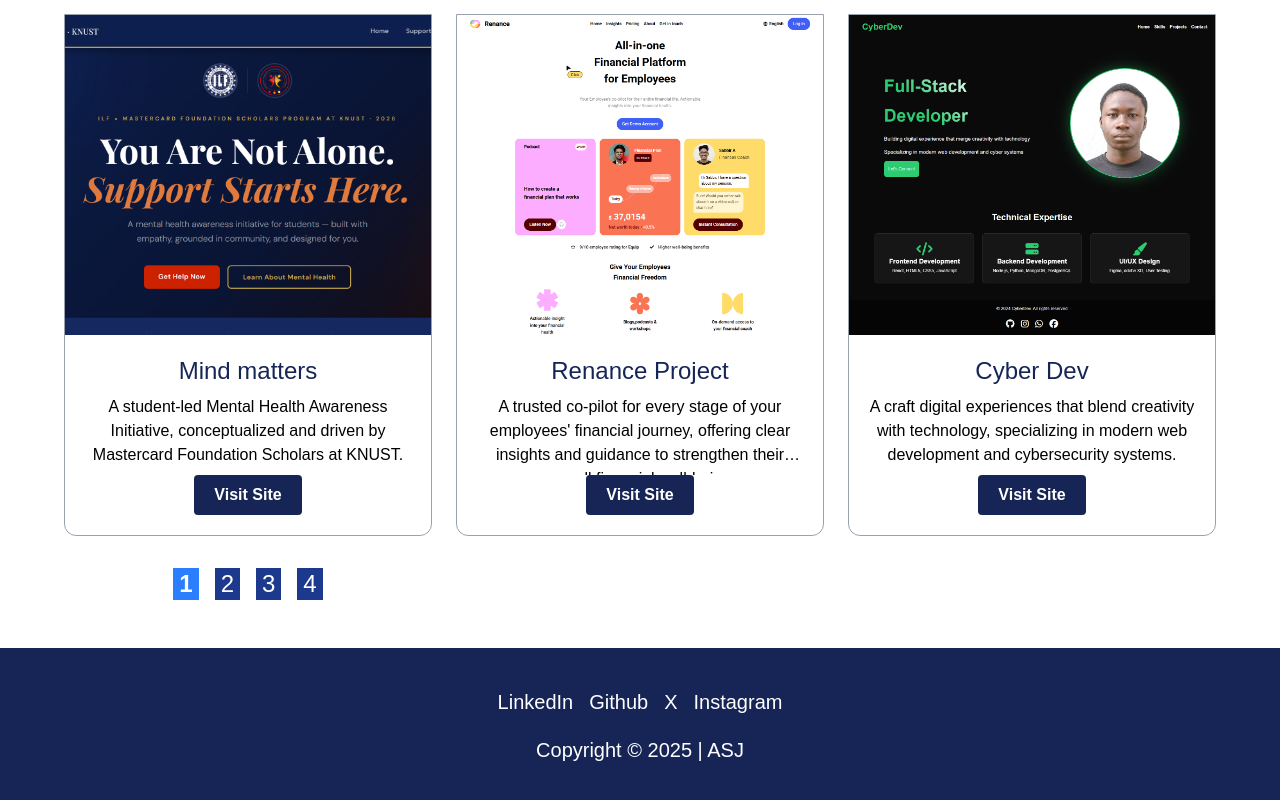
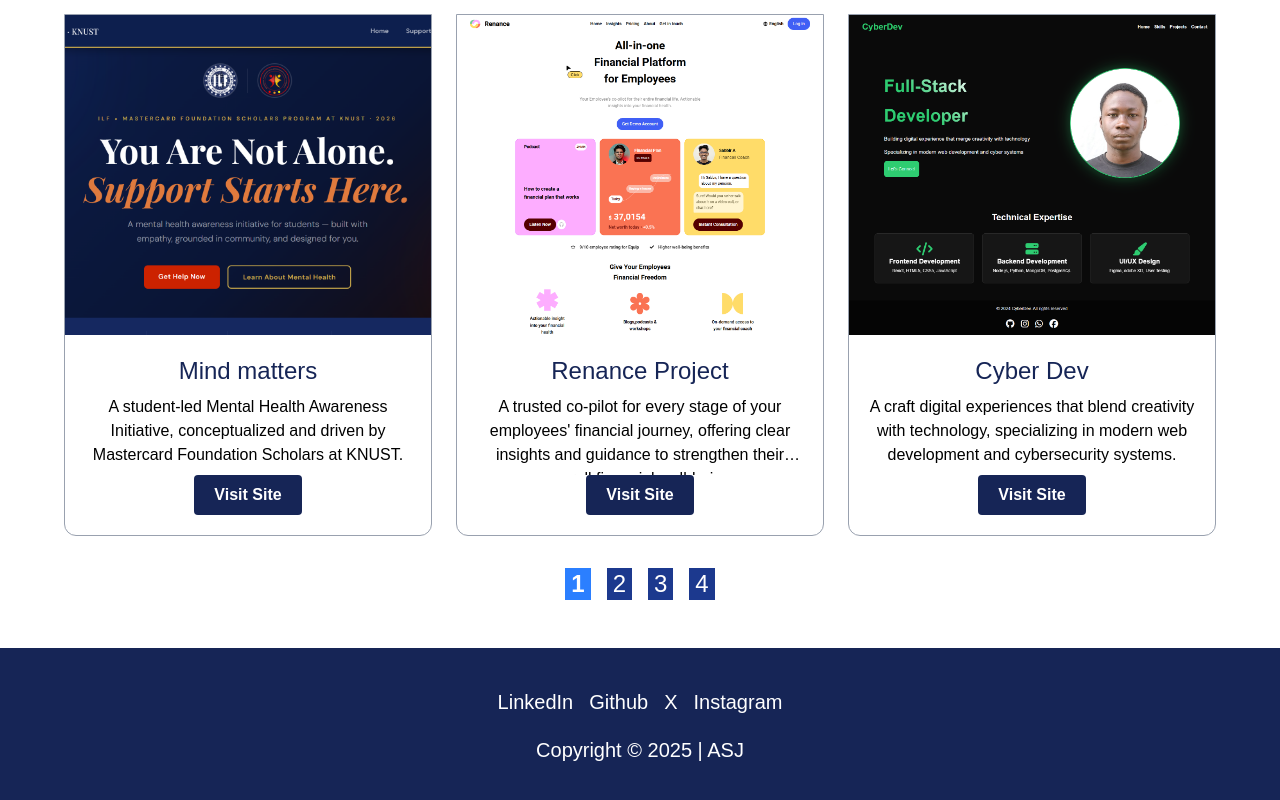
Before and after one commit to ASJ-git/Deployed, a React (Vite) app: page / in a window 1280 px wide. Shown: the part 1052-1852 px from the top of the page. Built offline with nearby package versions, Linux system fonts and the light colour scheme.

Commit message:
pageNo center

```diff
--- a/src/Components/Showcase.jsx
+++ b/src/Components/Showcase.jsx
@@ -22,7 +22,7 @@
           websiteLink={website.websiteLink}
         />
       ))}
-      <div className="flex flex-wrap justify-center">
+      <div className="lg:col-span-3 md:col-span-2 col-span-1 flex flex-wrap justify-center gap-2">
         <Pagination
           totalPosts={websites.length}
           postsPerPage={postsPerPage}
```
